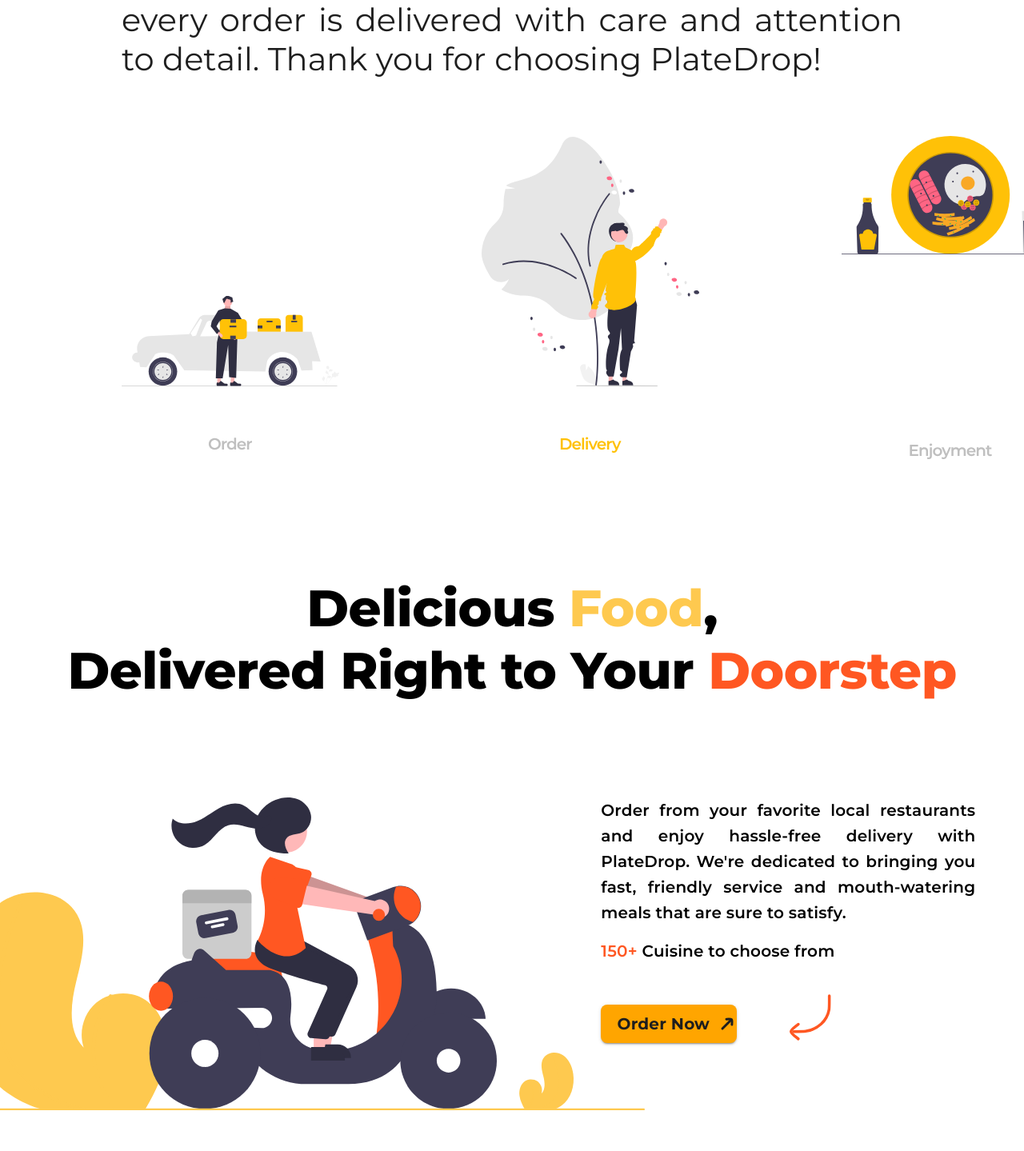
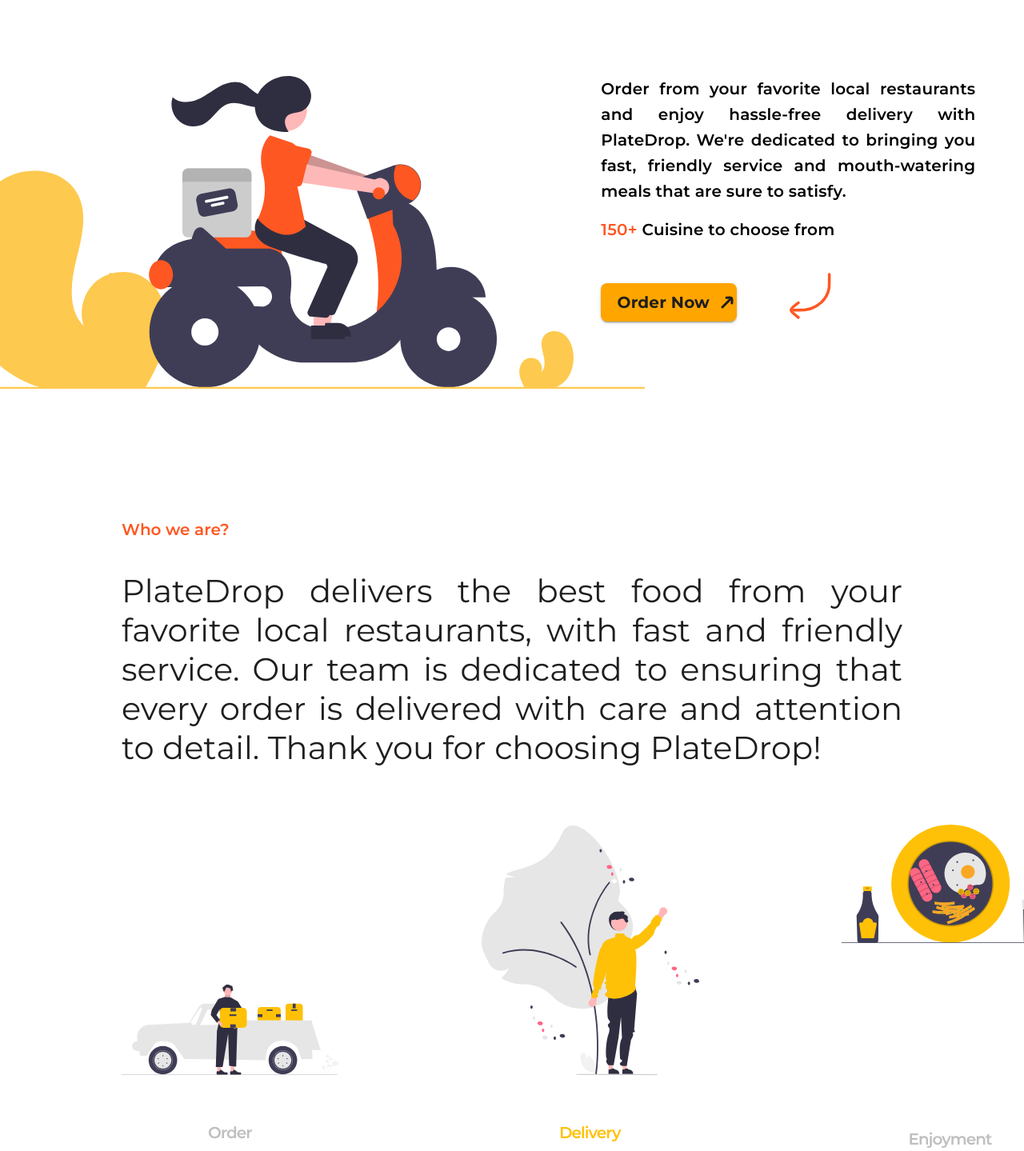
Before and after one commit to faizulislamfair/food-delivery-website, a React (Create React App) app: page / in a window 1280 px wide. Shown: the part 371-1810 px from the top of the page at 80% size. Before the commit the page ends 1763 px from the top, so only its background shows below. Built offline with nearby package versions, Linux system fonts and the light colour scheme.

Commit message:
fixed: about us serial layout

```diff
--- a/src/components/About_us/About.jsx
+++ b/src/components/About_us/About.jsx
@@ -6,21 +6,23 @@
 const About = () => {
     return (
         <>
-        <Container  maxWidth="xl">
+            <Container sx={{
+                mt: 15
+            }} maxWidth="xl">
                 <Box sx={{
                     py: 5,
                     px: 16,
-                 fontSize:'20px',
-                 fontWeight:600,
-                 color:TERTIARY_COLOR
+                    fontSize: '20px',
+                    fontWeight: 600,
+                    color: TERTIARY_COLOR
                 }}>
                     <div>Who we are?</div>
                 </Box>
                 <Box sx={{
-                fontSize:'40px',
-                lineHeight:'49px',
+                    fontSize: '40px',
+                    lineHeight: '49px',
                     textAlign: 'justify',
-                fontWeight:400,
+                    fontWeight: 400,
                     color: '#1E1E1E',
                     px: 16,
                 }}>
--- a/src/components/Home/Home.js
+++ b/src/components/Home/Home.js
@@ -2,13 +2,14 @@
 import './Home.css';
 import BannerText from './../BannerText/BannerText';
 import Banner from './../Banner/Banner';
-
+import About from './../About_us/About';
 
 const Home = () => {
     return (
         <div>
             <BannerText></BannerText>
             <Banner></Banner>
+            <About></About>
         </div>
     );
 };
--- a/src/layout/Main.js
+++ b/src/layout/Main.js
@@ -1,13 +1,12 @@
 import React from 'react';
 import Header from './../components/Header/Header';
 import { Outlet } from 'react-router-dom';
-import About from '../components/About_us/About';
+
 
 const Main = () => {
     return (
         <div>
             <Header></Header>
-            <About></About>
             <Outlet></Outlet>
         </div>
     );
```
Lines whose indentation alone changed are shown as unchanged.
